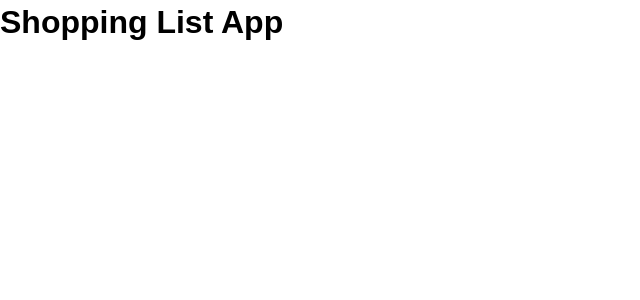
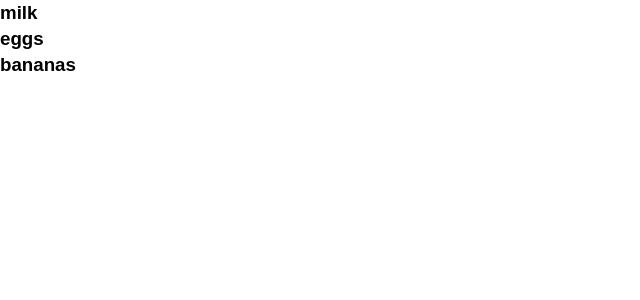
Before and after one commit to Joanne0330/shopping-list-react, a React (Create React App) app: page / in a window 1280 px wide. Shown: the top 300 px of the page, without its empty margins (0-640 px from the left). Built offline with nearby package versions, Linux system fonts and the light colour scheme.

Commit message:
able to print out items from the state

```diff
--- a/src/App.js
+++ b/src/App.js
@@ -1,12 +1,34 @@
 import React from 'react';
+import ShoppingList from './components/ShoppingList';
 
 import './App.css';
 
-function App() {
-  return (
-    <div className="App">
-      <h1>Shopping List App</h1>
-    </div>
-  );
+class App extends React.Component {
+  state = {
+    list: [
+      {
+        id: 1,
+        title: 'milk',
+        completed: false
+      },
+      {
+        id: 2,
+        title: 'eggs',
+        completed: false
+      },
+      {
+        id: 3,
+        title: 'bananas',
+        completed: false
+      },
+    ]
+  }
+  render() {
+    return (
+      <div className="App">
+        <ShoppingList list={this.state.list} />
+      </div>
+   )
+  }
 }
 export default App;
--- /dev/null
+++ b/src/components/ShoppingList.js
@@ -0,0 +1,11 @@
+import React from 'react';
+
+class ShoppingList extends React.Component{
+  render() {
+    return this.props.list.map((item) => (
+      <h3>{item.title }</h3>
+     ));
+
+  }
+}
+export default ShoppingList;
```
